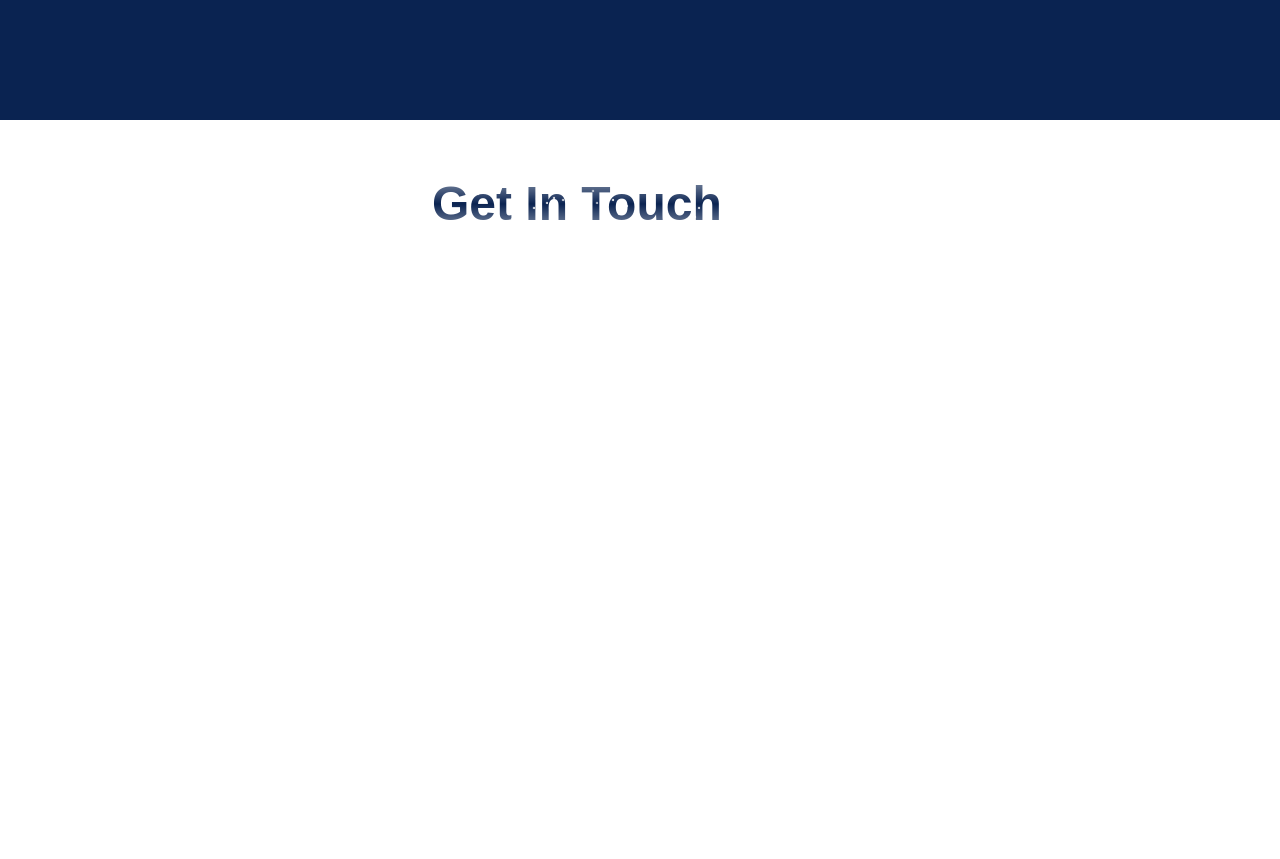
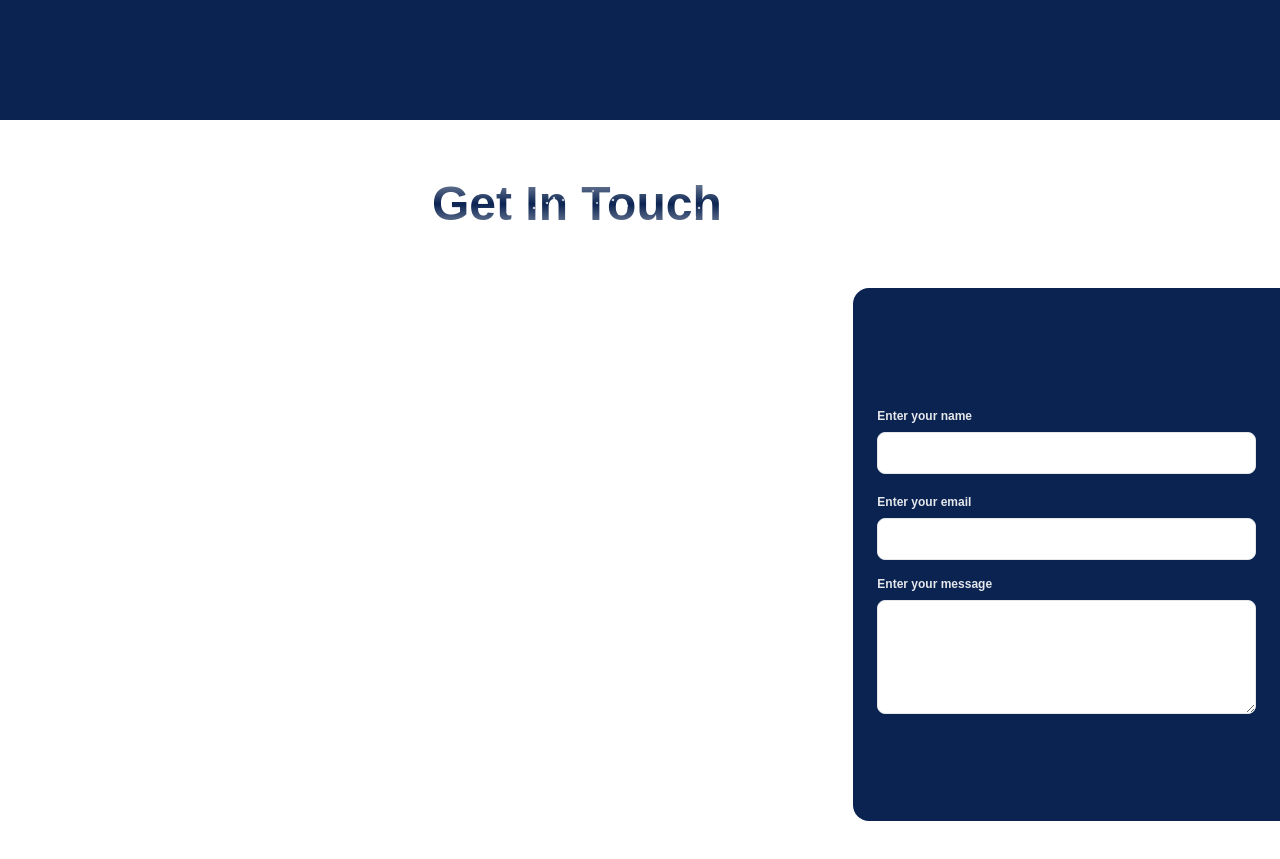
Before and after one commit to Simran903/bank-app, a Next.js app in the folder client/: page / in a window 1280 px wide. Shown: the part 1880-2739 px from the top of the page. Built offline with nearby package versions, Linux system fonts and the light colour scheme.

Commit message:
UI Update

```diff
--- a/client/src/components/ContactUs.tsx
+++ b/client/src/components/ContactUs.tsx
@@ -1,10 +1,61 @@
-import React from 'react'
+import React from "react";
 import { Heading } from "./Heading";
 
 export const ContactUs = () => {
   return (
-    <div className='bg-white h-screen'>
-      <Heading text="Get In Touch" />
+    <div className="bg-white h-screen">
+      <div className="">
+        <Heading text="Get In Touch" />
+      </div>
+      <div className="bg-[#0a2351] h-2/3 w-2/6 float-right rounded-tl-2xl rounded-bl-2xl">
+        <form
+          action=""
+          className="max-w-md mx-auto p-6 rounded-lg mt-24"
+        >
+          <div className="mb-5">
+            <label
+              htmlFor="name"
+              className="block text-gray-200 font-semibold text-xs mb-2"
+            >
+              Enter your name
+            </label>
+            <input
+              type="text"
+              name="name"
+              id="name"
+              className="w-full px-4 py-2 border rounded-lg focus:outline-none focus:ring-2 focus:ring-blue-500"
+            />
+          </div>
+          <div className="mb-4">
+            <label
+              htmlFor="email"
+              className="block text-gray-200 font-semibold text-xs mb-2"
+            >
+              Enter your email
+            </label>
+            <input
+              type="email"
+              name="email"
+              id="email"
+              className="w-full px-4 py-2 border rounded-lg focus:outline-none focus:ring-2 focus:ring-blue-500"
+            />
+          </div>
+          <div className="mb-6">
+            <label
+              htmlFor="mssg"
+              className="block text-gray-200 font-semibold text-xs mb-2"
+            >
+              Enter your message
+            </label>
+            <textarea
+              name="mssg"
+              id="mssg"
+              rows="4"
+              className="w-full px-4 py-2 border rounded-lg focus:outline-none focus:ring-2 focus:ring-blue-500"
+            ></textarea>
+          </div>
+        </form>
+      </div>
     </div>
-  )
-}
+  );
+};
```
Also changed, not shown: 1 other file (tests, documents, lock files or other folders).
